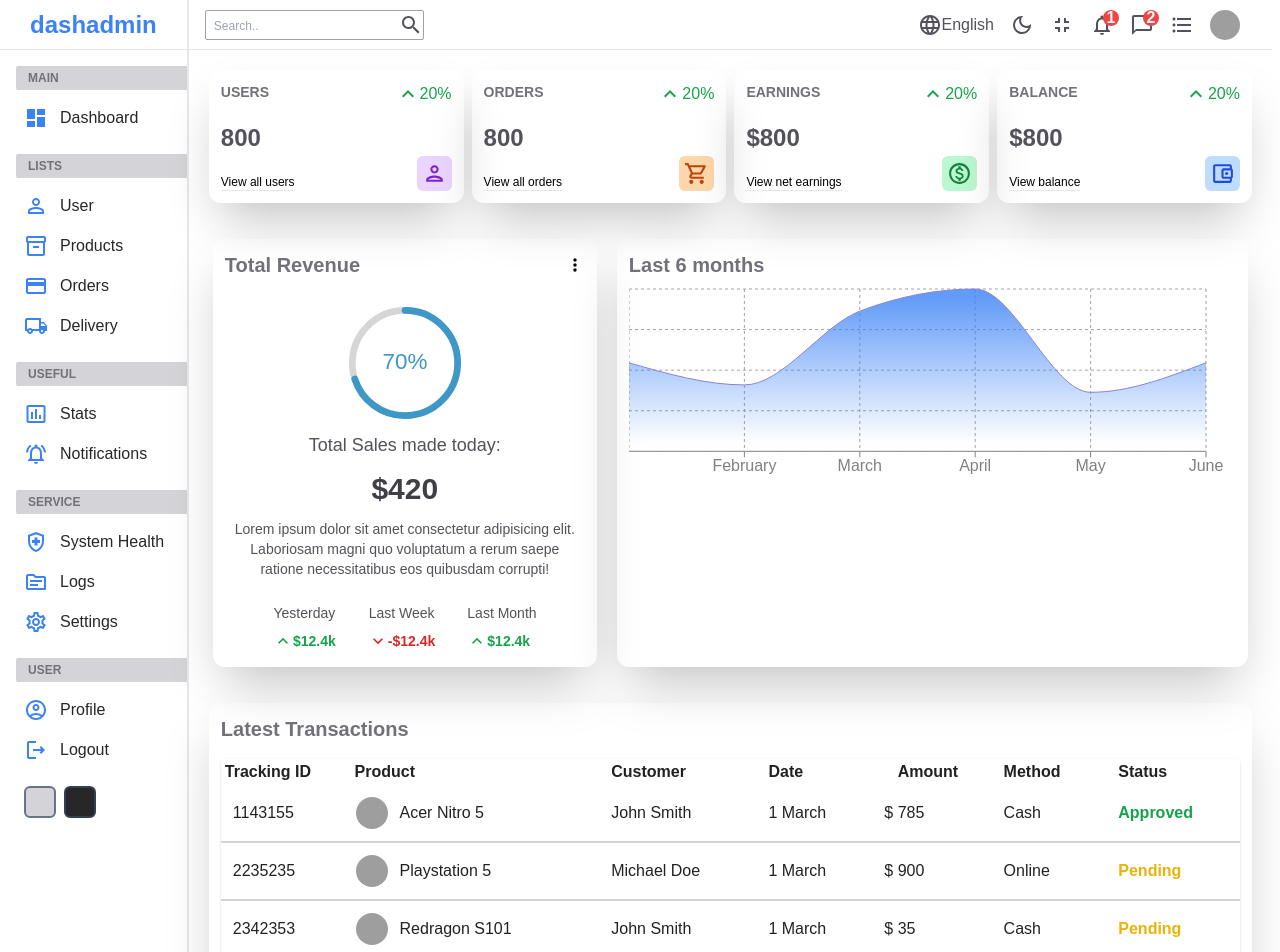
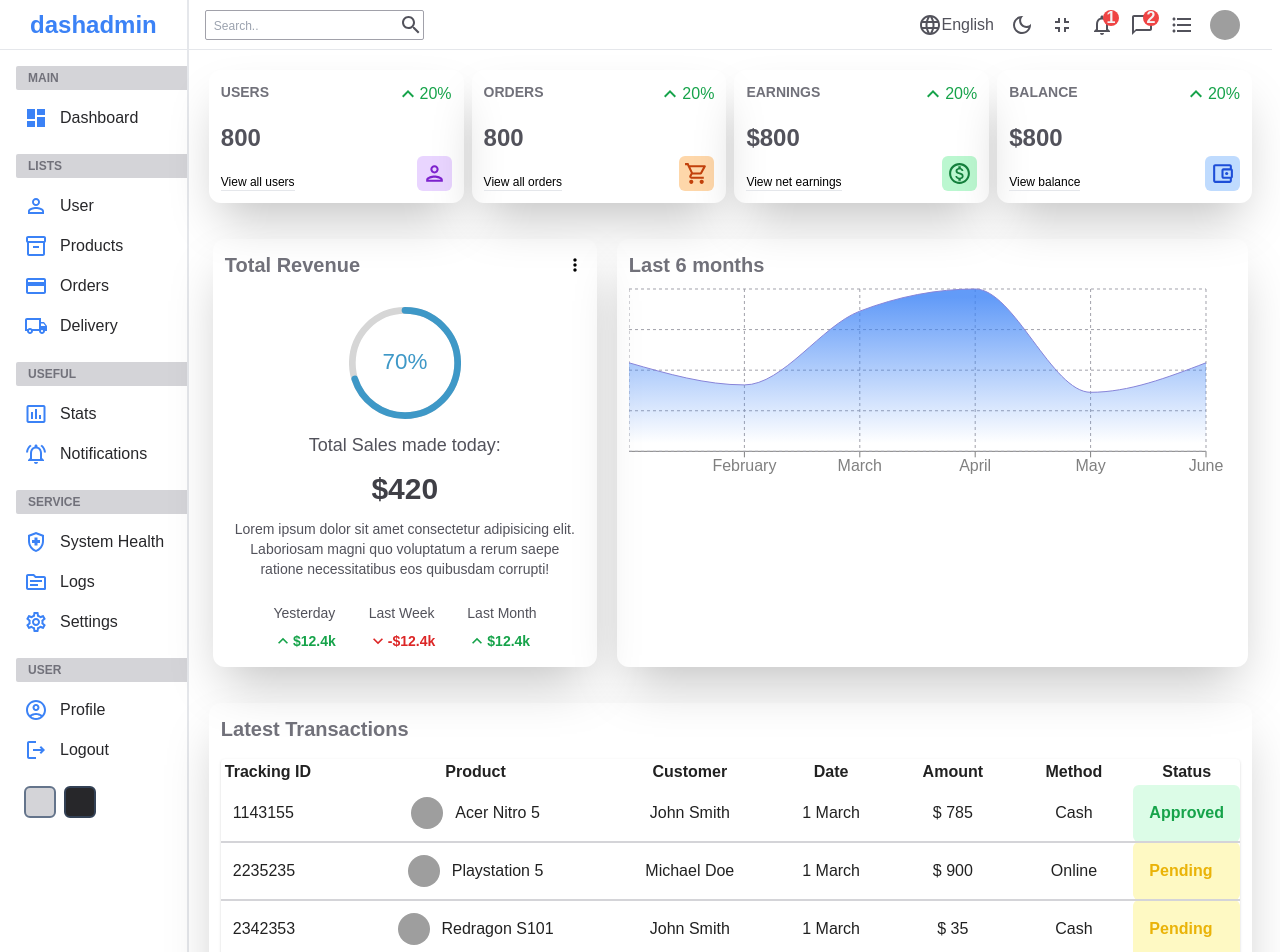
Before and after one commit to cbarcinas/admin-panel, a React (Create React App) app: page / in a window 1280 px wide. Shown: the top 952 px of the page. Built offline with nearby package versions, Linux system fonts and the light colour scheme; grey boxes are pictures that could not be loaded.

Commit message:
udpated styles wip

```diff
--- a/src/components/TableDisplay.js
+++ b/src/components/TableDisplay.js
@@ -82,12 +82,16 @@ const TableDisplay = () => {
               <TableCell class="pl-1 text-left font-Nunito">
                 Tracking ID
               </TableCell>
-              <TableCell class="px-4 text-left font-Nunito">Product</TableCell>
-              <TableCell class="px-4 text-left font-Nunito">Customer</TableCell>
-              <TableCell class="px-4 text-left font-Nunito">Date</TableCell>
-              <TableCell class="ext-left px-4 font-Nunito">Amount</TableCell>
-              <TableCell class="px-4 text-left font-Nunito">Method</TableCell>
-              <TableCell class="px-4 text-left font-Nunito">Status</TableCell>
+              <TableCell class="px-4 text-center font-Nunito">
+                Product
+              </TableCell>
+              <TableCell class="px-4 text-center font-Nunito">
+                Customer
+              </TableCell>
+              <TableCell class="px-4 text-center font-Nunito">Date</TableCell>
+              <TableCell class="px-4 text-center font-Nunito">Amount</TableCell>
+              <TableCell class="px-4 text-center font-Nunito">Method</TableCell>
+              <TableCell class="text-center font-Nunito">Status</TableCell>
             </TableRow>
           </TableHead>
           <TableBody>
@@ -95,7 +99,7 @@ const TableDisplay = () => {
               <TableRow key={row.id} class="border-b-2 border-b-zinc-300">
                 <TableCell class="py-4 pl-3 font-Nunito">{row.id}</TableCell>
                 <TableCell class="font-Nunito">
-                  <div className="flex items-center px-4">
+                  <div className="mx-4 flex items-center justify-center">
                     <img
                       src={row.img}
                       alt={row.product}
@@ -104,15 +108,23 @@ const TableDisplay = () => {
                     {row.product}
                   </div>
                 </TableCell>
-                <TableCell class="px-4 font-Nunito">{row.customer}</TableCell>
-                <TableCell class="px-4 font-Nunito">{row.date}</TableCell>
-                <TableCell class="px-4 font-Nunito">$ {row.amount}</TableCell>
-                <TableCell class="px-4 font-Nunito">{row.method}</TableCell>
+                <TableCell class="px-4 text-center font-Nunito">
+                  {row.customer}
+                </TableCell>
+                <TableCell class="px-4 text-center font-Nunito">
+                  {row.date}
+                </TableCell>
+                <TableCell class="px-4 text-center font-Nunito">
+                  $ {row.amount}
+                </TableCell>
+                <TableCell class="px-4 text-center font-Nunito">
+                  {row.method}
+                </TableCell>
                 <TableCell
-                  class={`px-4 font-semibold ${
+                  class={`h-2 w-6 rounded-md px-4 font-semibold ${
                     row.status === 'Approved'
-                      ? 'text-green-600'
-                      : 'text-yellow-500'
+                      ? 'bg-green-100 text-green-600'
+                      : 'bg-yellow-100 text-yellow-500'
                   }`}
                 >
                   {row.status}
```
